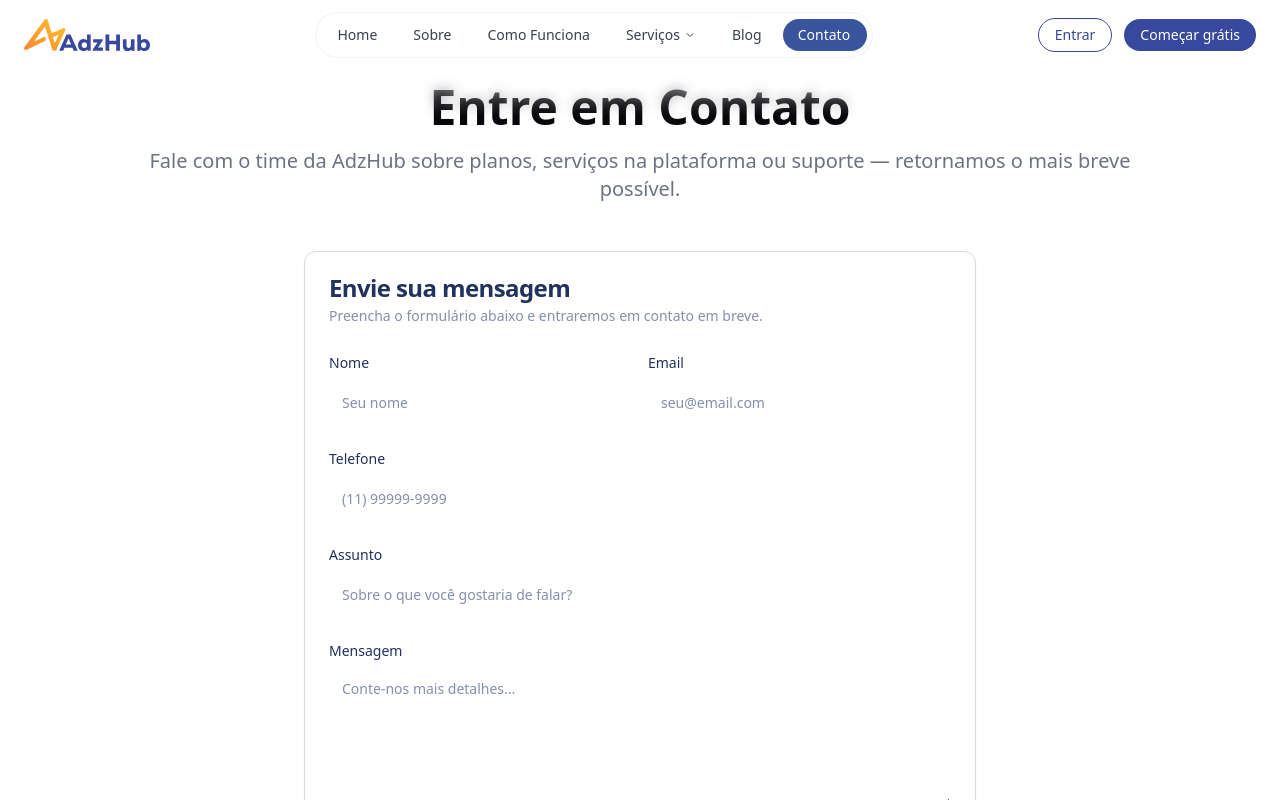
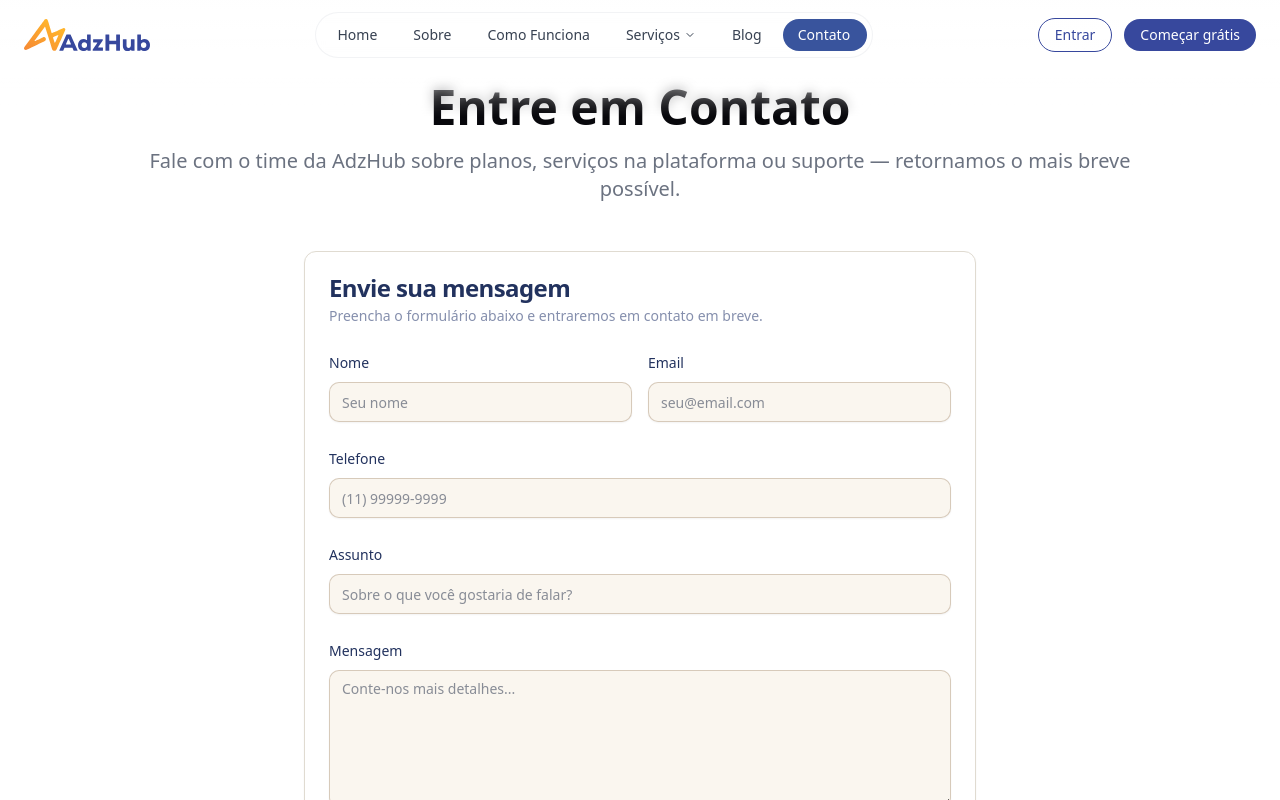
Before and after one commit to spotmkt/adzhub-lp, a React (Vite) app: page /contact in a window 1280 px wide. Shown: the top 800 px of the page. Built offline with nearby package versions, Linux system fonts and the light colour scheme.

Commit message:
Enhance Contact page input fields with consistent styling. Introduced a new class for input and textarea components to improve visual consistency and user experience across the contact form.

```diff
--- a/src/pages/Contact.tsx
+++ b/src/pages/Contact.tsx
@@ -5,6 +5,9 @@ import { Label } from '@/components/ui/label';
 import { Card, CardContent, CardDescription, CardHeader, CardTitle } from '@/components/ui/card';
 import { LandingNav } from '@/components/LandingNav';
 import { Footer } from '@/components/Footer';
+
+const contactFieldClassName =
+  "border border-[#C9B8A4]/70 bg-[#FAF6EF] text-[#08080C] placeholder:text-[#6B7280]/80 shadow-sm focus-visible:border-[#37489d]/45 focus-visible:ring-[#37489d]/25";
 
 export default function Contact() {
   const handleSubmit = (e: React.FormEvent) => {
@@ -39,22 +42,22 @@ export default function Contact() {
                     <div className="grid sm:grid-cols-2 gap-4">
                       <div className="space-y-2">
                         <Label htmlFor="name">Nome</Label>
-                        <Input id="name" placeholder="Seu nome" required />
+                        <Input id="name" placeholder="Seu nome" required className={contactFieldClassName} />
                       </div>
                       <div className="space-y-2">
                         <Label htmlFor="email">Email</Label>
-                        <Input id="email" type="email" placeholder="seu@email.com" required />
+                        <Input id="email" type="email" placeholder="seu@email.com" required className={contactFieldClassName} />
                       </div>
                     </div>
 
                     <div className="space-y-2">
                       <Label htmlFor="phone">Telefone</Label>
-                      <Input id="phone" type="tel" placeholder="(11) 99999-9999" />
+                      <Input id="phone" type="tel" placeholder="(11) 99999-9999" className={contactFieldClassName} />
                     </div>
 
                     <div className="space-y-2">
                       <Label htmlFor="subject">Assunto</Label>
-                      <Input id="subject" placeholder="Sobre o que você gostaria de falar?" required />
+                      <Input id="subject" placeholder="Sobre o que você gostaria de falar?" required className={contactFieldClassName} />
                     </div>
 
                     <div className="space-y-2">
@@ -64,6 +67,7 @@ export default function Contact() {
                         placeholder="Conte-nos mais detalhes..."
                         rows={6}
                         required
+                        className={contactFieldClassName}
                       />
                     </div>
 
```
